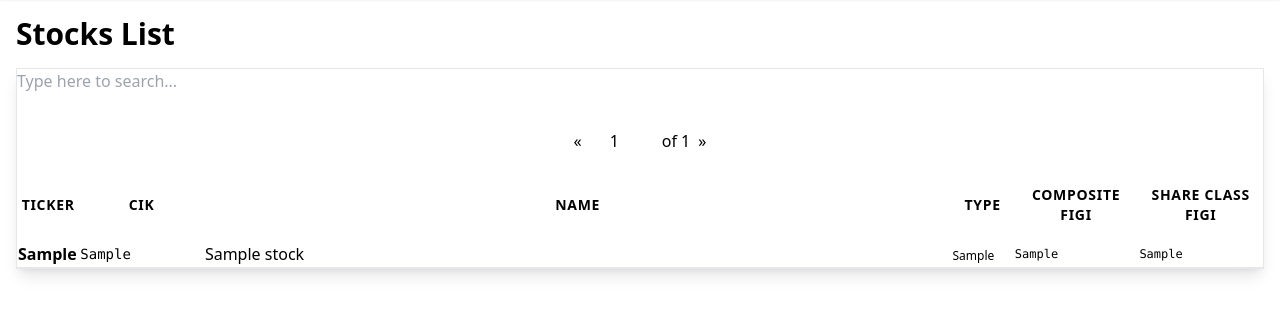
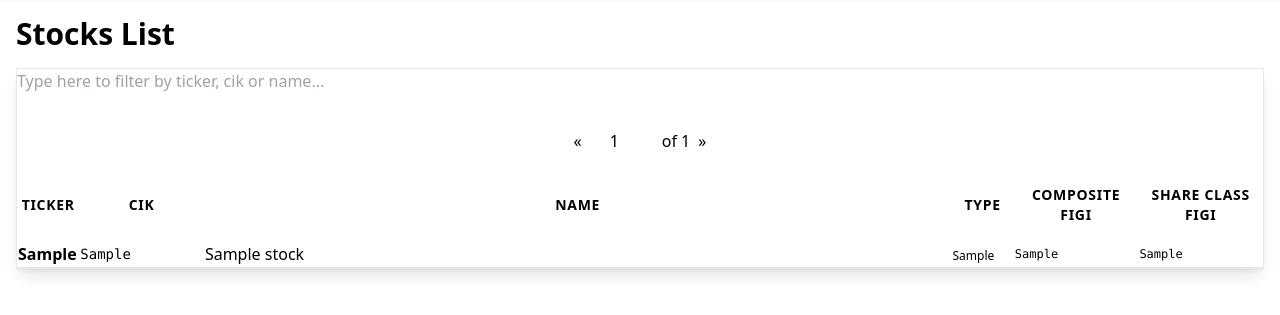
Before and after one commit to Rs-appez/investLogflow, a Django app: page /stocks/ in a window 1280 px wide. Shown: the part 78-393 px from the top of the page. Run offline with Django 5.2, Linux system fonts and the light colour scheme; a user stored in the database is signed in; tables that the repository leaves empty hold one stand-in row (values such as "Sample post"); parts of the project's set-up code (start-up, migrations or seed data) failed here and were passed over; some libraries are stand-ins or nearby versions.

Commit message:
feat(stocks): add search filter for stocks list
Enhance the stocks list page to support filtering by ticker, CIK, or name.
Update the placeholder text to reflect the new filter capability. Refactor
the view to use Django Q objects for flexible search across multiple fields.

```diff
--- a/apps/tracker/templates/tracker/stocks.html
+++ b/apps/tracker/templates/tracker/stocks.html
@@ -4,7 +4,7 @@
     <h1 class="text-3xl font-bold m-4">Stocks List</h1>
     <div class="overflow-x-auto rounded-box border border-base-content/20 shadow-lg mx-4 mt-2 mb-1">
         <input type="text"
-               placeholder="Type here to search..."
+               placeholder="Type here to filter by ticker, cik or name..."
                class="input input-bordered w-full mb-1"
                hx-get=""
                hx-target="#stocks-container"
--- a/apps/tracker/views.py
+++ b/apps/tracker/views.py
@@ -1,6 +1,6 @@
 from django.contrib.auth.decorators import login_required
 from django.core.paginator import Paginator
-from django.db.models import F
+from django.db.models import F, Q
 from django.shortcuts import render
 
 from .models import Stock
@@ -20,9 +20,12 @@ def all_stocks(request):
     page = request.GET.get("page", 1)
     sort = request.GET.get("sort", "ticker")
     order = request.GET.get("order", "asc") == "asc"
-    stocks_query = Stock.objects.order_by(
-        F(sort).asc(nulls_last=True) if order else F(sort).desc(nulls_last=True)
-    )
+    search = request.GET.get("search", "")
+    stocks_query = Stock.objects.filter(
+        Q(name__icontains=search)
+        | Q(cik__icontains=search)
+        | Q(ticker__icontains=search)
+    ).order_by(F(sort).asc(nulls_last=True) if order else F(sort).desc(nulls_last=True))
     paginator = Paginator(stocks_query, pagesize)
     stocks = paginator.get_page(page)
     template = (
```
